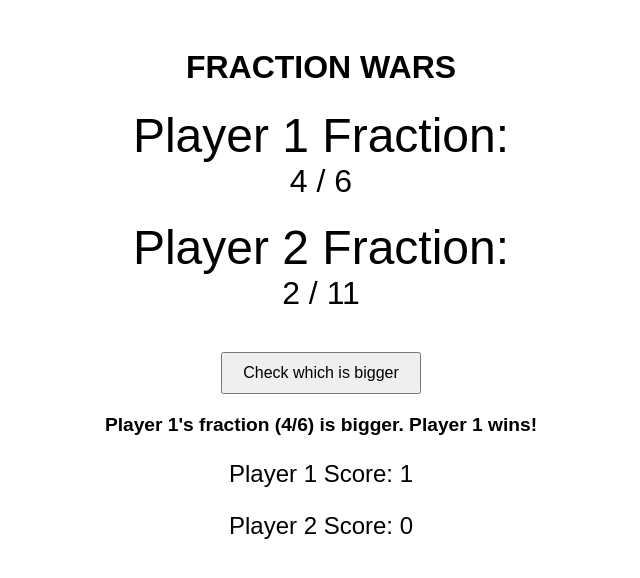
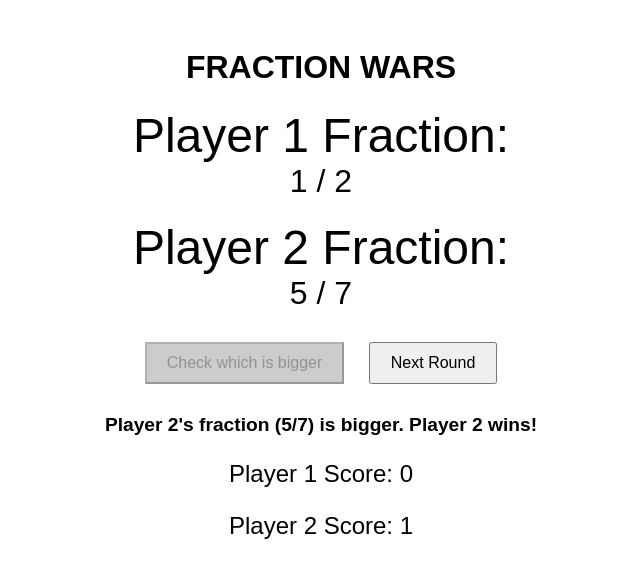
Before and after one commit to munds101/fraction_wars, a plain HTML site: page index.html in a window 1280 px wide. Both pictures are taken after a click on the button "Check which is bigger". Shown: the whole page, without its empty margins (319-959 px from the left). Drawn offline with Linux system fonts and the light colour scheme.

Commit message:
Update index.html

```diff
--- a/index.html
+++ b/index.html
@@ -25,7 +25,11 @@
             padding: 10px 20px;
             font-size: 1em;
             cursor: pointer;
-            margin-top: 20px;
+            margin: 10px;
+        }
+        button:disabled {
+            background-color: #ccc;
+            cursor: not-allowed;
         }
         .result {
             margin-top: 20px;
@@ -46,7 +50,8 @@
         <div id="fraction2"></div>
     </div>
 
-    <button onclick="compareFractions()">Check which is bigger</button>
+    <button id="checkBtn" onclick="compareFractions()">Check which is bigger</button>
+    <button id="nextBtn" onclick="displayFractions()" disabled>Next Round</button>
 
     <div class="result" id="result"></div>
 
@@ -60,6 +65,10 @@
         let score1 = 0;
         let score2 = 0;
 
+        // Global fraction storage
+        let currentFraction1;
+        let currentFraction2;
+
         // Function to generate a random fraction less than 1 (denominator > numerator)
         function generateRandomFraction() {
             let denominator = Math.floor(Math.random() * 10) + 2; // Denominator (2-10)
@@ -67,47 +76,49 @@
             return { numerator: numerator, denominator: denominator, value: numerator / denominator };
         }
 
-        // Function to display the fractions for both players
+        // Function to display new fractions for both players
         function displayFractions() {
-            let fraction1 = generateRandomFraction();
-            let fraction2 = generateRandomFraction();
+            currentFraction1 = generateRandomFraction();
+            currentFraction2 = generateRandomFraction();
 
             // Display fractions as numerators/denominators
-            document.getElementById('fraction1').innerHTML = `${fraction1.numerator} / ${fraction1.denominator}`;
-            document.getElementById('fraction2').innerHTML = `${fraction2.numerator} / ${fraction2.denominator}`;
+            document.getElementById('fraction1').innerHTML = `${currentFraction1.numerator} / ${currentFraction1.denominator}`;
+            document.getElementById('fraction2').innerHTML = `${currentFraction2.numerator} / ${currentFraction2.denominator}`;
 
-            return { fraction1, fraction2 };
+            // Clear previous result
+            document.getElementById('result').innerHTML = "";
+
+            // Enable "Check", disable "Next Round"
+            document.getElementById('checkBtn').disabled = false;
+            document.getElementById('nextBtn').disabled = true;
         }
 
         // Function to compare the fractions and update scores
         function compareFractions() {
-            let { fraction1, fraction2 } = displayFractions();
-
-            // Compare fractions by their values
             let result = '';
-            let biggerFraction = '';
             let winningPlayer = '';
 
-            if (fraction1.value > fraction2.value) {
+            if (currentFraction1.value > currentFraction2.value) {
                 score1++;
-                result = `Player 1's fraction (${fraction1.numerator}/${fraction1.denominator}) is bigger.`;
+                result = `Player 1's fraction (${currentFraction1.numerator}/${currentFraction1.denominator}) is bigger.`;
                 winningPlayer = 'Player 1';
-            } else if (fraction2.value > fraction1.value) {
+            } else if (currentFraction2.value > currentFraction1.value) {
                 score2++;
-                result = `Player 2's fraction (${fraction2.numerator}/${fraction2.denominator}) is bigger.`;
+                result = `Player 2's fraction (${currentFraction2.numerator}/${currentFraction2.denominator}) is bigger.`;
                 winningPlayer = 'Player 2';
             } else {
-                result = `Both fractions are equal (${fraction1.numerator}/${fraction1.denominator}).`;
+                result = `Both fractions are equal (${currentFraction1.numerator}/${currentFraction1.denominator}).`;
                 winningPlayer = 'No one';
             }
 
-            // Update the result and scores
+            // Update the result and scores on the page
             document.getElementById('result').innerHTML = `${result} ${winningPlayer} wins!`;
             document.getElementById('score1').innerText = score1;
             document.getElementById('score2').innerText = score2;
 
-            // Display an alert with the comparison result
-            alert(`${result} ${winningPlayer} wins!`);
+            // Disable "Check", enable "Next Round"
+            document.getElementById('checkBtn').disabled = true;
+            document.getElementById('nextBtn').disabled = false;
         }
 
         // Initialize the game
```
